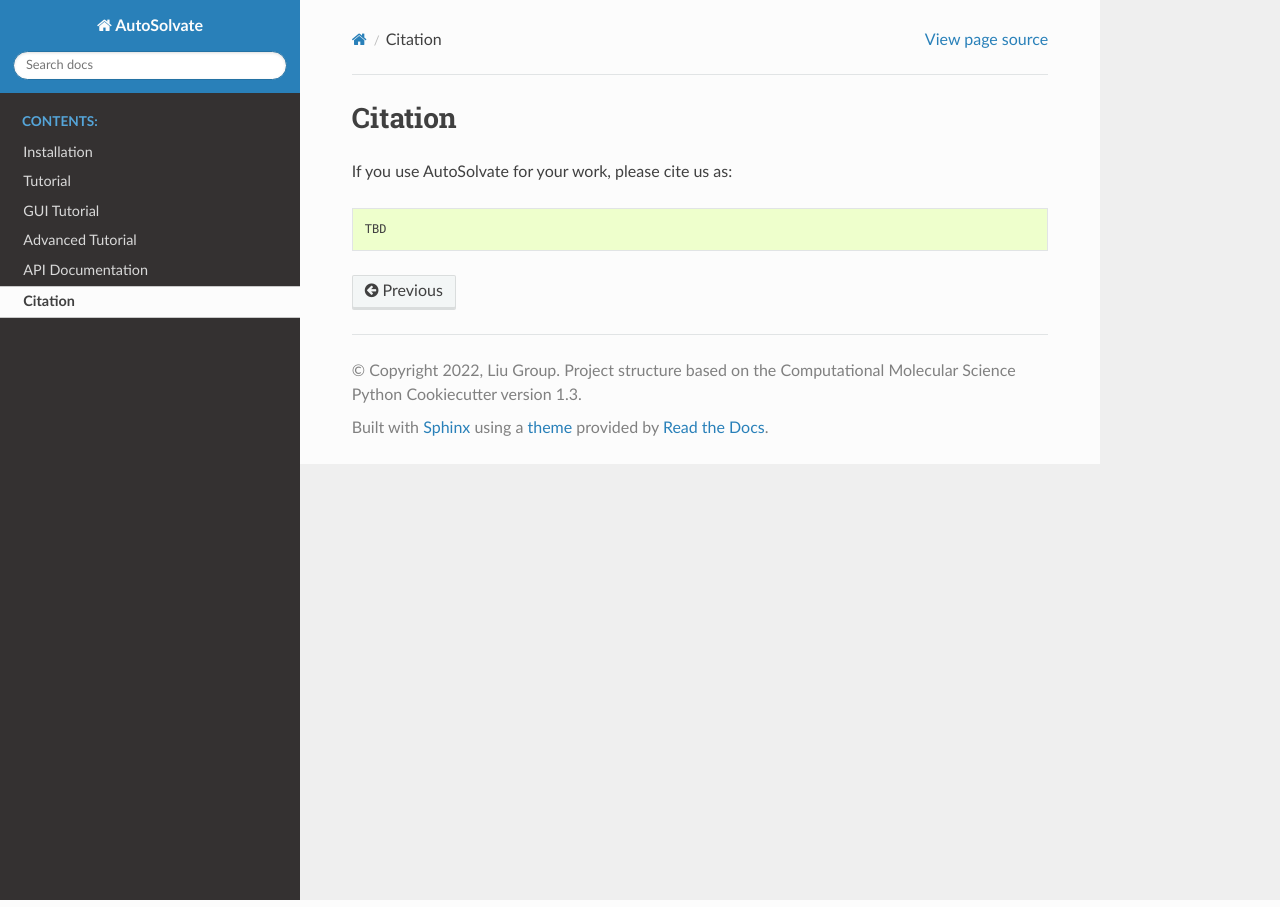
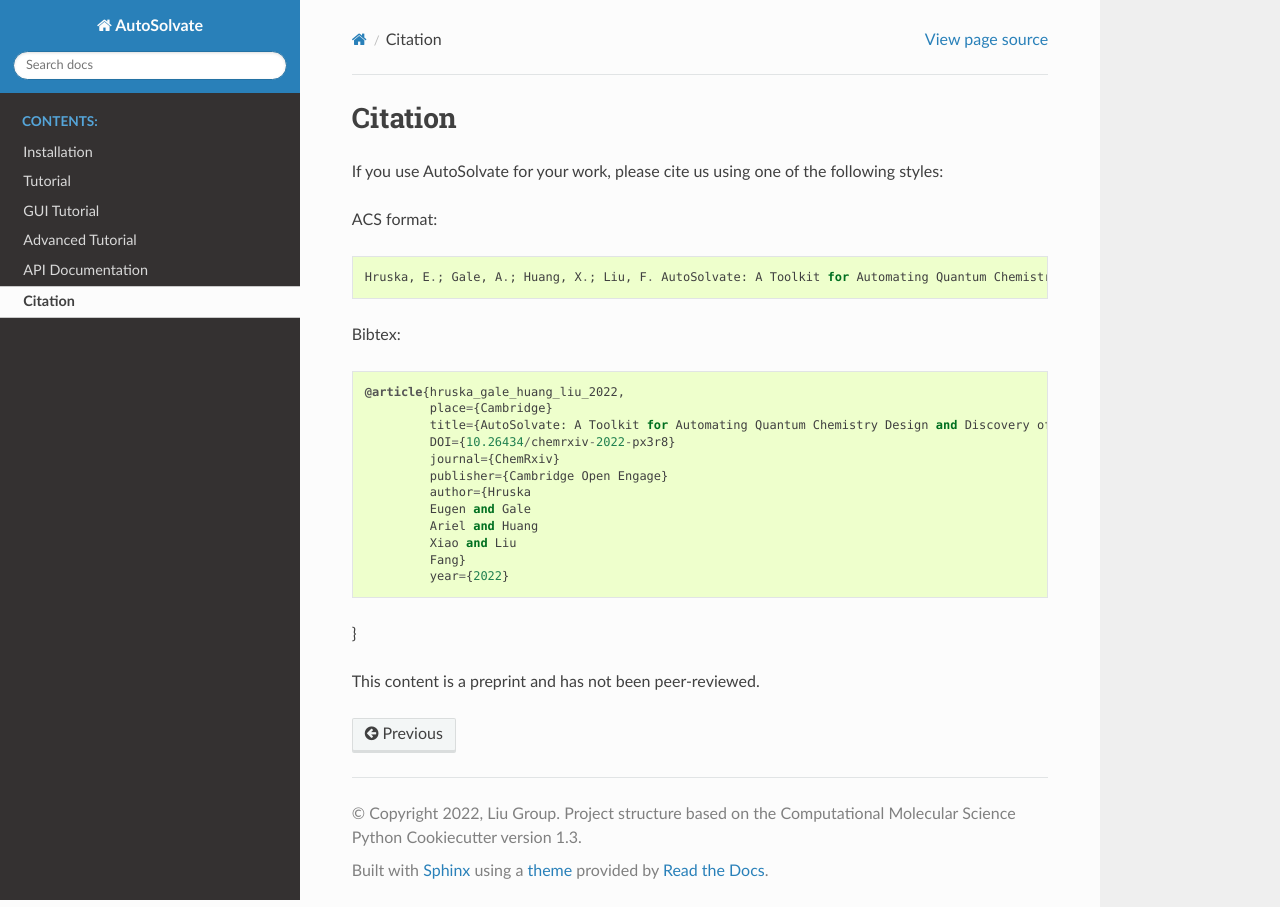
Before and after one commit to Liu-group/AutoSolvate, a Sphinx documentation site: the page built from docs/citation.rst, in a window 1280 px wide. Built offline with Sphinx 7.4.7 and the Read the Docs theme 2.0.0, drawn with Linux system fonts in a browser that asks for light colours; the version number could not be read and is left out.

Commit message:
Updated citation

```diff
--- a/docs/citation.rst
+++ b/docs/citation.rst
@@ -1,5 +1,26 @@
 Citation
 =======================
-If you use AutoSolvate for your work, please cite us as::
+If you use AutoSolvate for your work, please cite us using one of the following styles:
 
-  TBD
+ACS format::
+
+  Hruska, E.; Gale, A.; Huang, X.; Liu, F. AutoSolvate: A Toolkit for Automating Quantum Chemistry Design and Discovery of Solvated Molecules. ChemRxiv 2022. This content is a preprint and has not been peer-reviewed.
+
+
+Bibtex::
+
+ @article{hruska_gale_huang_liu_2022,
+          place={Cambridge}
+          title={AutoSolvate: A Toolkit for Automating Quantum Chemistry Design and Discovery of Solvated Molecules}
+          DOI={10.26434/chemrxiv-2022-px3r8}
+          journal={ChemRxiv}
+          publisher={Cambridge Open Engage}
+          author={Hruska
+          Eugen and Gale
+          Ariel and Huang
+          Xiao and Liu
+          Fang}
+          year={2022}
+}
+
+This content is a preprint and has not been peer-reviewed.
```
